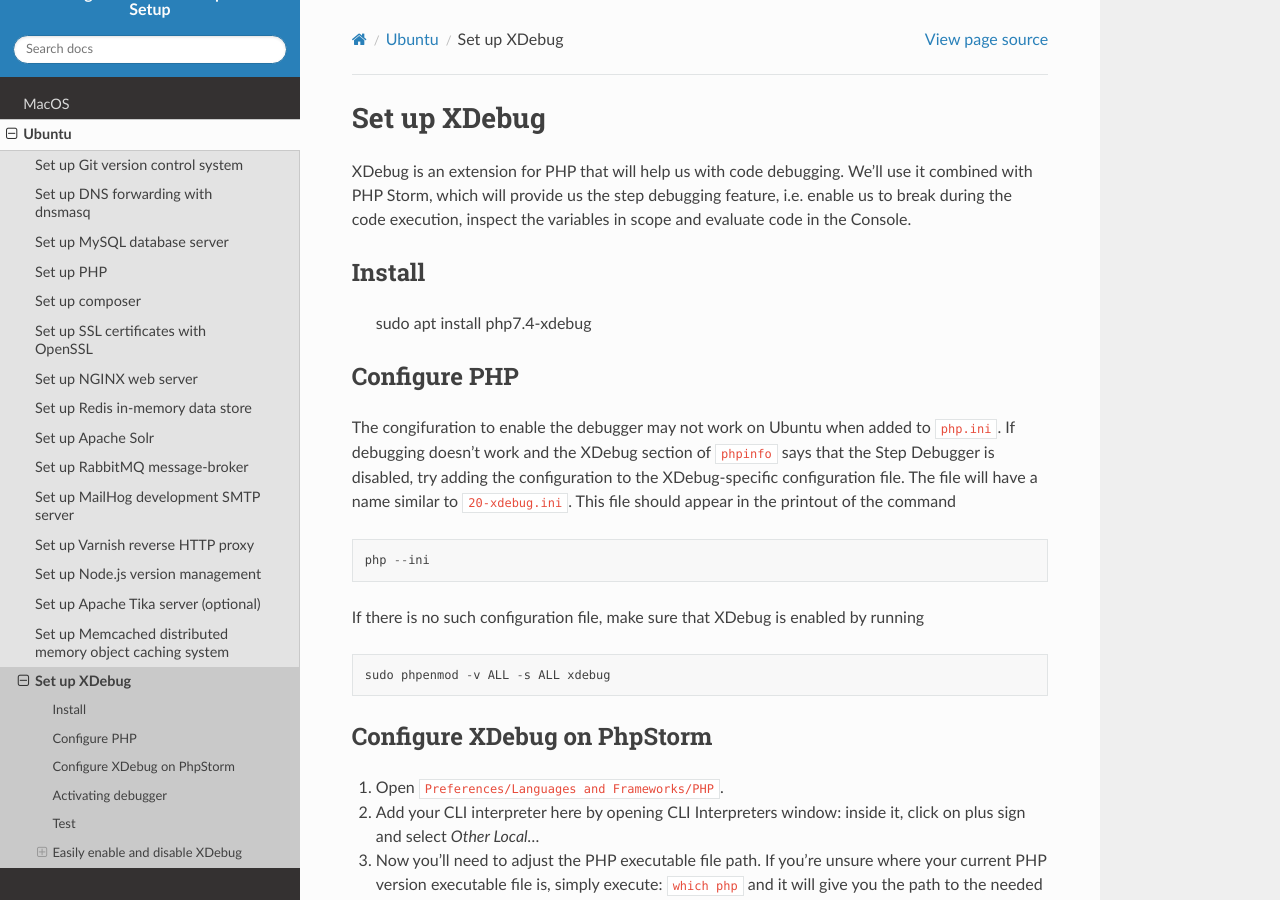
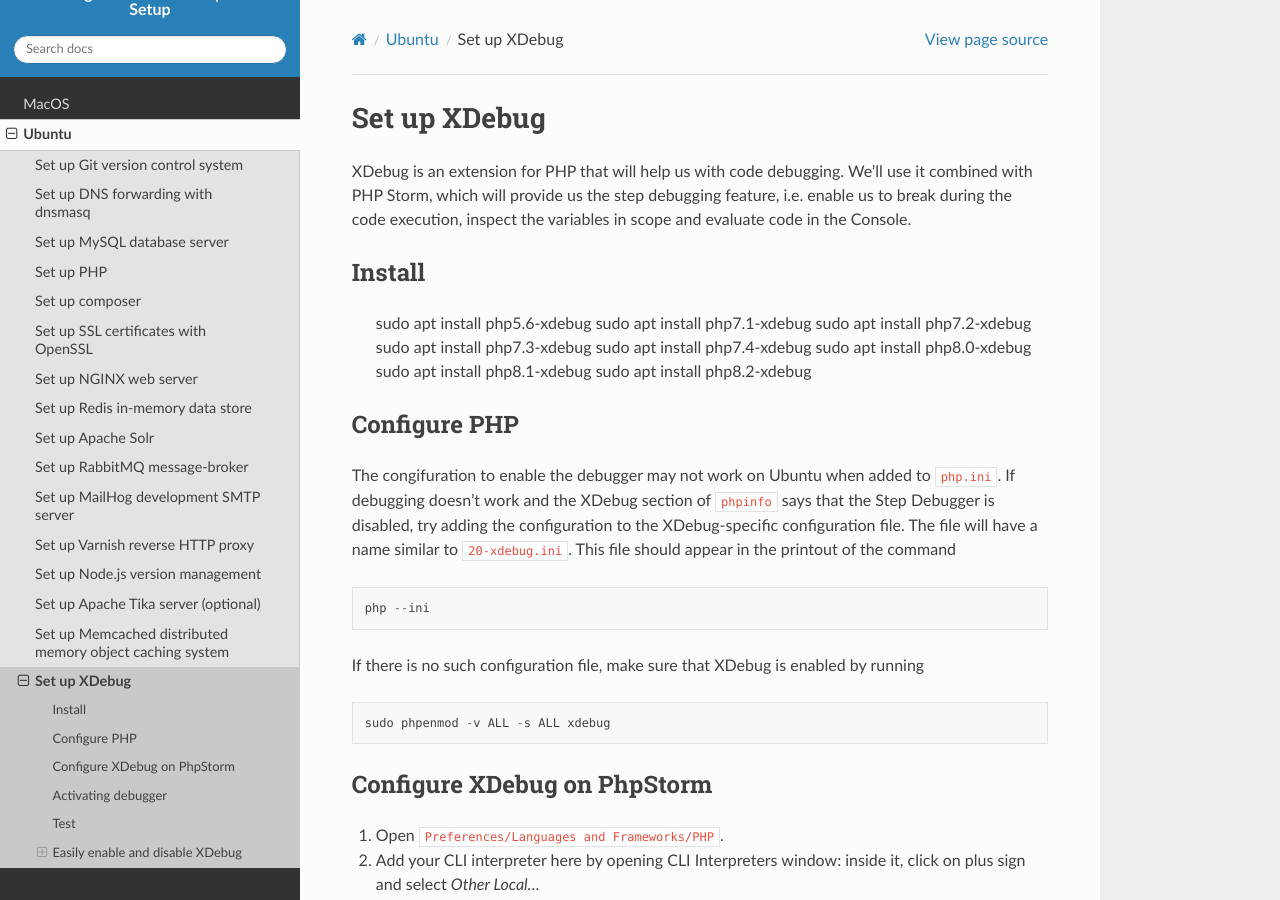
Before and after one commit to netgen/local-development-setup, a Sphinx documentation site: the page built from docs/source/ubuntu/xdebug.rst, in a window 1280 px wide and 900 px high. Built offline with Sphinx 7.4.7 and the Read the Docs theme 2.0.0, drawn with Linux system fonts in a browser that asks for light colours; formulas are drawn with MathJax 3.

Commit message:
Update Ubuntu Documentation

```diff
--- a/docs/source/ubuntu/dnsmasq.rst
+++ b/docs/source/ubuntu/dnsmasq.rst
@@ -96,6 +96,8 @@ existing configuration with the following content:
    address=/sf/127.0.0.1
    address=/wp/127.0.0.1
 
+If the file does not exist in the directory you need to create it.
+
 Default configuration will still be available for reference in
 ``/etc/dnsmasq.conf``
 
--- a/docs/source/ubuntu/varnish.rst
+++ b/docs/source/ubuntu/varnish.rst
@@ -97,6 +97,7 @@ Now you can install Varnish (and varnish-dev) simply with
 
 .. code:: console
 
+   sudo apt update
    sudo apt install varnish varnish-dev
 
 2 Install Varnish modules
--- a/docs/source/ubuntu/xdebug.rst
+++ b/docs/source/ubuntu/xdebug.rst
@@ -8,8 +8,14 @@ inspect the variables in scope and evaluate code in the Console.
 
 Install
 -------
-
+   sudo apt install php5.6-xdebug
+   sudo apt install php7.1-xdebug
+   sudo apt install php7.2-xdebug
+   sudo apt install php7.3-xdebug
    sudo apt install php7.4-xdebug
+   sudo apt install php8.0-xdebug
+   sudo apt install php8.1-xdebug
+   sudo apt install php8.2-xdebug
 
 Configure PHP
 -------------
```
